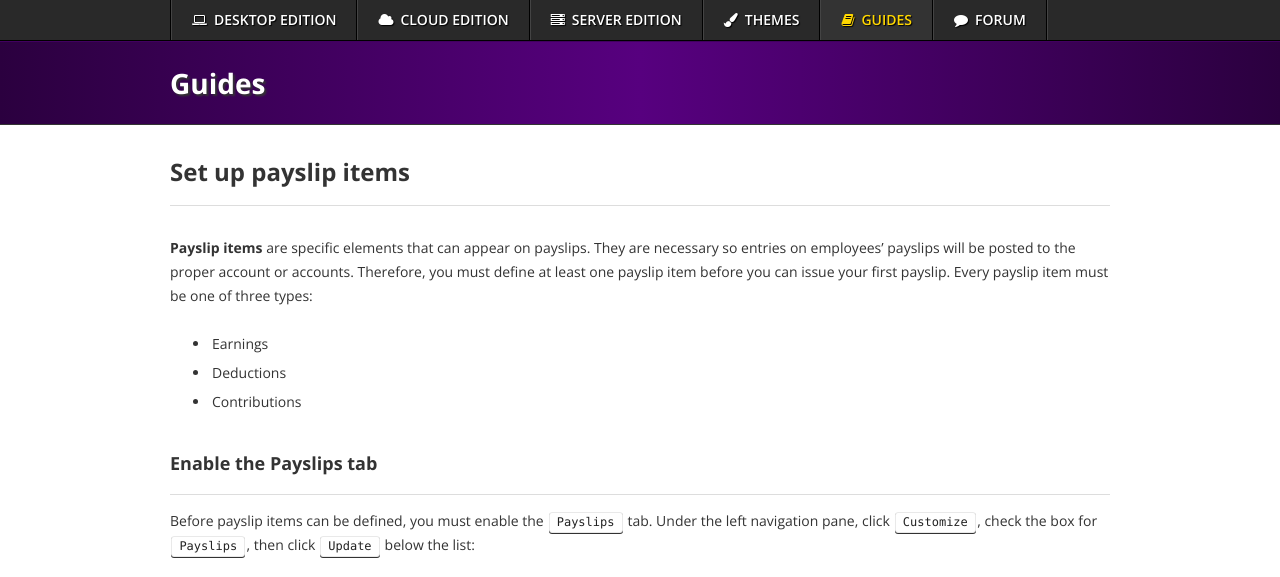
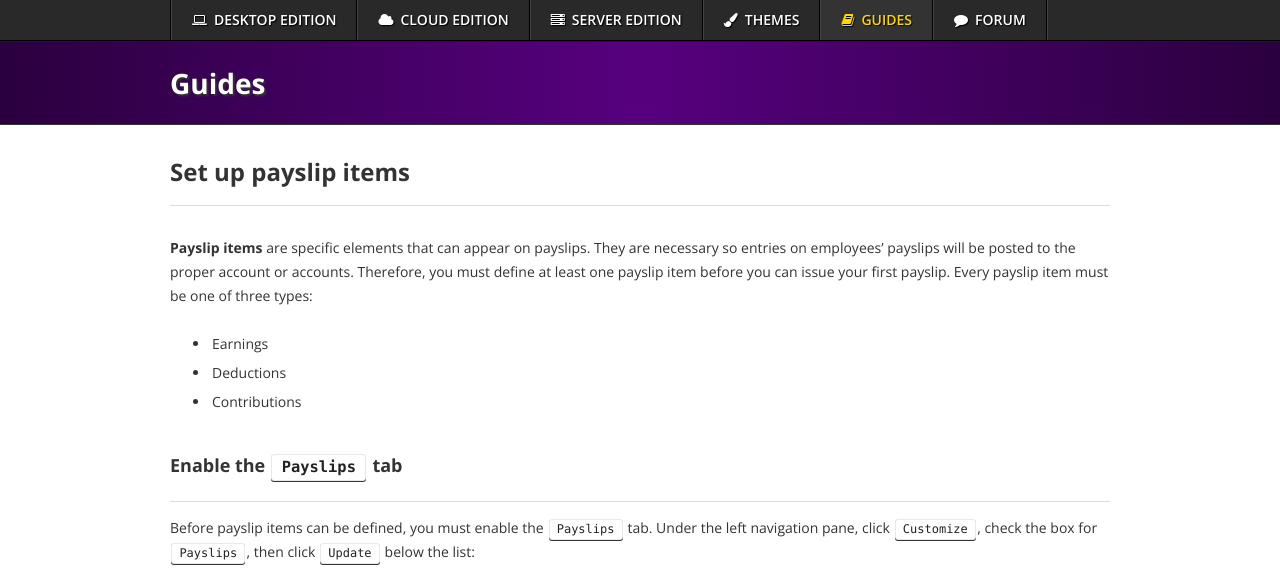
Before and after one commit to 3etechinns/www.manager.io, a Jekyll site: the page built from _guides/9667.html, in a window 1280 px wide and 900 px high, cut to the strip 0-577 px from the top of the window. Built offline with Jekyll 4.4.1, drawn with Linux system fonts in a browser that asks for light colours; nearby versions of some CDN libraries; comment, search, counter and statistics services are not loaded.

Commit message:
Updating existing guide

```diff
--- a/_guides/9667.html
+++ b/_guides/9667.html
@@ -10,18 +10,18 @@ tags: payslips settings payslip-view payslip-form payslip-items payslip-earnings
 <li>Deductions</li>
 <li>Contributions</li>
 </ul>
-<h3>Enable the Payslips tab</h3>
+<h3>Enable the <kbd>Payslips</kbd> tab</h3>
 <p>Before payslip items can be defined, you must enable the <kbd>Payslips</kbd> tab. Under the left navigation pane, click <kbd>Customize</kbd>, check the box for <kbd>Payslips</kbd>, then click <kbd>Update</kbd> below the list:</p>
-<p><img src="https://cdn-business2.discourse.org/uploads/manager1/original/2X/5/529395adea62c498b460c9990a35fcb84f9eda4a.png" width="76" height="37"> <strong><i class="fa fa-hand-o-right" style="margin-right: 10px; color: #999; font-size: 18px; padding-top: 5px"></i></strong> <img src="https://cdn-business2.discourse.org/uploads/manager1/original/2X/2/25c1291eab5ca9d2ecea7160b6bdf5235268fcef.png" width="166" height="93"> <strong><i class="fa fa-hand-o-right" style="margin-right: 10px; color: #999; font-size: 18px; padding-top: 5px"></i></strong> <img src="https://cdn-business2.discourse.org/uploads/manager1/original/2X/7/7991651c5a366c4c44630063e458e742c2cba7ce.png" width="99" height="56"></p>
+<p><img src="https://forum.manager.io/uploads/manager1/original/2X/5/529395adea62c498b460c9990a35fcb84f9eda4a.png" width="76" height="37"> <strong><i class="fa fa-hand-o-right" style="margin-right: 10px; color: #999; font-size: 18px; padding-top: 5px"></i></strong> <img src="https://forum.manager.io/uploads/manager1/original/2X/2/25c1291eab5ca9d2ecea7160b6bdf5235268fcef.png" width="166" height="93"> <strong><i class="fa fa-hand-o-right" style="margin-right: 10px; color: #999; font-size: 18px; padding-top: 5px"></i></strong> <img src="https://forum.manager.io/uploads/manager1/original/2X/7/7991651c5a366c4c44630063e458e742c2cba7ce.png" width="99" height="56"></p>
 <h3>Earnings items</h3>
 <p>Earnings items are typically wages, salaries, bonuses, commissions, and various allowances you will pay to employees. Employees, in turn, will see earnings on their payslips broken out into these categories.</p>
 <p>Go to <kbd>Settings</kbd>, then <kbd>Payslip Items</kbd>, locate the <code>Payslip Earnings Items</code> list, and click <kbd>New Payslip Item</kbd>:</p>
-<p><img src="https://cdn-business2.discourse.org/uploads/manager1/original/2X/d/d017beec3436e2d048ef18a0d11e2dbf009f21c1.png" width="218" height="54"> <strong><i class="fa fa-hand-o-right" style="margin-right: 10px; color: #999; font-size: 18px; padding-top: 5px"></i></strong><img src="https://cdn-business2.discourse.org/uploads/manager1/original/2X/f/fba0ac12ee6556338e22b5b65b59120b9881ae5e.png" width="137" height="55"> <strong><i class="fa fa-hand-o-right" style="margin-right: 10px; color: #999; font-size: 18px; padding-top: 5px"></i></strong><br>
-<br><img src="https://cdn-business2.discourse.org/uploads/manager1/original/2X/9/9d11e4a76a158b47813e3d5f994a8cb6a2e0d52b.png" width="302" height="48"></p>
+<p><img src="https://forum.manager.io/uploads/manager1/original/2X/d/d017beec3436e2d048ef18a0d11e2dbf009f21c1.png" width="218" height="54"> <strong><i class="fa fa-hand-o-right" style="margin-right: 10px; color: #999; font-size: 18px; padding-top: 5px"></i></strong><img src="https://forum.manager.io/uploads/manager1/original/2X/f/fba0ac12ee6556338e22b5b65b59120b9881ae5e.png" width="137" height="55"> <strong><i class="fa fa-hand-o-right" style="margin-right: 10px; color: #999; font-size: 18px; padding-top: 5px"></i></strong><br>
+<br><img src="https://forum.manager.io/uploads/manager1/original/2X/9/9d11e4a76a158b47813e3d5f994a8cb6a2e0d52b.png" width="302" height="48"></p>
 <p>Give the earnings item an informative <strong><code>Name</code></strong>, such as <em>Regular wages</em>, <em>Holiday pay</em>, or <em>Vacation</em>. By default, earnings items are posted to the <em>Wages &amp; salaries</em> <strong><code>Account</code></strong>, which is activated automatically when the <kbd>Employees</kbd> tab is enabled. But you can link the earnings item to another expense account, if required:</p>
-<p><img src="https://cdn-business2.discourse.org/uploads/manager1/original/2X/2/2d98d5625dba05d04fdad2452f9e3d7af6ec897c.png" width="347" height="214"></p>
+<p><img src="https://forum.manager.io/uploads/manager1/original/2X/2/2d98d5625dba05d04fdad2452f9e3d7af6ec897c.png" width="347" height="214"></p>
 <p>Click <kbd>Create</kbd> to save the earnings item, which will appear on the <code>Payslip Earnings Items</code> list:</p>
-<p><img src="https://cdn-business2.discourse.org/uploads/manager1/original/2X/1/16cf2fec160c1cd01951660ce15cc0cac5b871f8.png" width="340" height="119"></p>
+<p><img src="https://forum.manager.io/uploads/manager1/original/2X/1/16cf2fec160c1cd01951660ce15cc0cac5b871f8.png" width="340" height="119"></p>
 <table style="background-color: #F2F9FF; border-radius: 10px; margin-bottom: 20px"><tr><td style="font-size: 48px; opacity: 0.25; padding: 20px; padding-top: 15px; padding-right: 0px; vertical-align: top"><i class="fa fa-info-circle"></i></td><td style="padding: 20px">
 <p><strong>Note</strong><br>
 Earnings items must be posted to expense accounts because they are expenses of the business in the current accounting period.</p>
@@ -29,11 +29,11 @@ Earnings items must be posted to expense accounts because they are expenses of t
 <h3>Deduction items</h3>
 <p>Deduction items include payroll taxes, insurance premiums, union fees, or wage garnishments you subtract from an employee’s pay. Employees will see their deductions broken out into these categories.</p>
 <p>Deduction items are defined the same way as earnings items, except that you click <kbd>New Payslip Item</kbd> for the <code>Payslip Deduction Items</code> list:</p>
-<p><img src="https://cdn-business2.discourse.org/uploads/manager1/original/2X/e/e647bdb60feceaf53a41ff0a9bdb12b79a0ec83e.png" width="311" height="42"></p>
+<p><img src="https://forum.manager.io/uploads/manager1/original/2X/e/e647bdb60feceaf53a41ff0a9bdb12b79a0ec83e.png" width="311" height="42"></p>
 <p>Give the deduction item an informative <strong><code>Name</code></strong>, such as <em>Income tax</em>. By default, earnings items are posted to the <em>Payroll liabilities</em> <strong><code>Account</code></strong>, which is activated automatically when the <kbd>Employees</kbd> tab is enabled. While you can allocate all deduction items to the general <em>Payroll liabilities</em> account, it may be preferable to set up individual liability accounts for every deduction item to track liabilities separately on the balance sheet:</p>
-<p><img src="https://cdn-business2.discourse.org/uploads/manager1/original/2X/8/8aa436b1984c793fdd3f2b3281e0baf1f6258ed3.png" width="341" height="214"></p>
+<p><img src="https://forum.manager.io/uploads/manager1/original/2X/8/8aa436b1984c793fdd3f2b3281e0baf1f6258ed3.png" width="341" height="214"></p>
 <p>Click <kbd>Create</kbd> to save the deduction item, which will appear on the <code>Payslip Deduction Items</code> list:</p>
-<p><img src="https://cdn-business2.discourse.org/uploads/manager1/original/2X/0/09b2bb411b90a91ea7d4d20b851136100b1824a1.png" width="321" height="120"></p>
+<p><img src="https://forum.manager.io/uploads/manager1/original/2X/0/09b2bb411b90a91ea7d4d20b851136100b1824a1.png" width="321" height="120"></p>
 <table style="background-color: #F2F9FF; border-radius: 10px; margin-bottom: 20px"><tr><td style="font-size: 48px; opacity: 0.25; padding: 20px; padding-top: 15px; padding-right: 0px; vertical-align: top"><i class="fa fa-info-circle"></i></td><td style="padding: 20px">
 <p><strong>Note</strong><br>
 Deduction items must be posted to liability accounts because deductions from an employee’s gross pay (<em>e.g.,</em> payroll tax, union fees) are payable to someone else (<em>e.g.</em>, tax authority, union) by the business.</p>
@@ -47,9 +47,9 @@ You are required to deposit a certain percentage of an employee’s gross pay in
 You have a matching gift program under which you add to an employee’s charitable contribution. Your matching gifts would normally be earnings for the employee and an expense for you, but the simultaneous deduction also makes it a liability you will pay to the charity.</p>
 </td></tr></table>
 <p>Contribution items are defined the same way as earnings and deduction items, except that you click <kbd>New Payslip Item</kbd> for the <code>Payslip Contribution Items</code> list:</p>
-<p><img src="https://cdn-business2.discourse.org/uploads/manager1/original/2X/2/28792288083f0945b5c8cad944a8f76fbcb76091.png" width="327" height="46"></p>
+<p><img src="https://forum.manager.io/uploads/manager1/original/2X/2/28792288083f0945b5c8cad944a8f76fbcb76091.png" width="327" height="46"></p>
 <p>Give the contribution item an information <strong><code>Name</code></strong>, such a <em>Matching gift</em>. By default, contribution items are posted to the <em>Wages &amp; salaries</em> <strong><code>Expense account</code></strong> and <em>Payroll liabilities</em> <strong><code>Liability account</code></strong>. You can select other accounts, if required:</p>
-<p><img src="https://cdn-business2.discourse.org/uploads/manager1/original/2X/9/92af65af11ad420dec19c8c7dabed67f98cefbcb.png" width="366" height="287"></p>
+<p><img src="https://forum.manager.io/uploads/manager1/original/2X/9/92af65af11ad420dec19c8c7dabed67f98cefbcb.png" width="366" height="287"></p>
 <p>Click <kbd>Create</kbd> to define the contribution item, which will appear in the <code>Payslip Contribution Items</code> list:</p>
-<p><img src="https://cdn-business2.discourse.org/uploads/manager1/original/2X/1/1edddb45fea524000462fa1a81af187c8d8fcbb5.png" width="380" height="121"></p>
+<p><img src="https://forum.manager.io/uploads/manager1/original/2X/1/1edddb45fea524000462fa1a81af187c8d8fcbb5.png" width="380" height="121"></p>
 {% endraw %}
```
